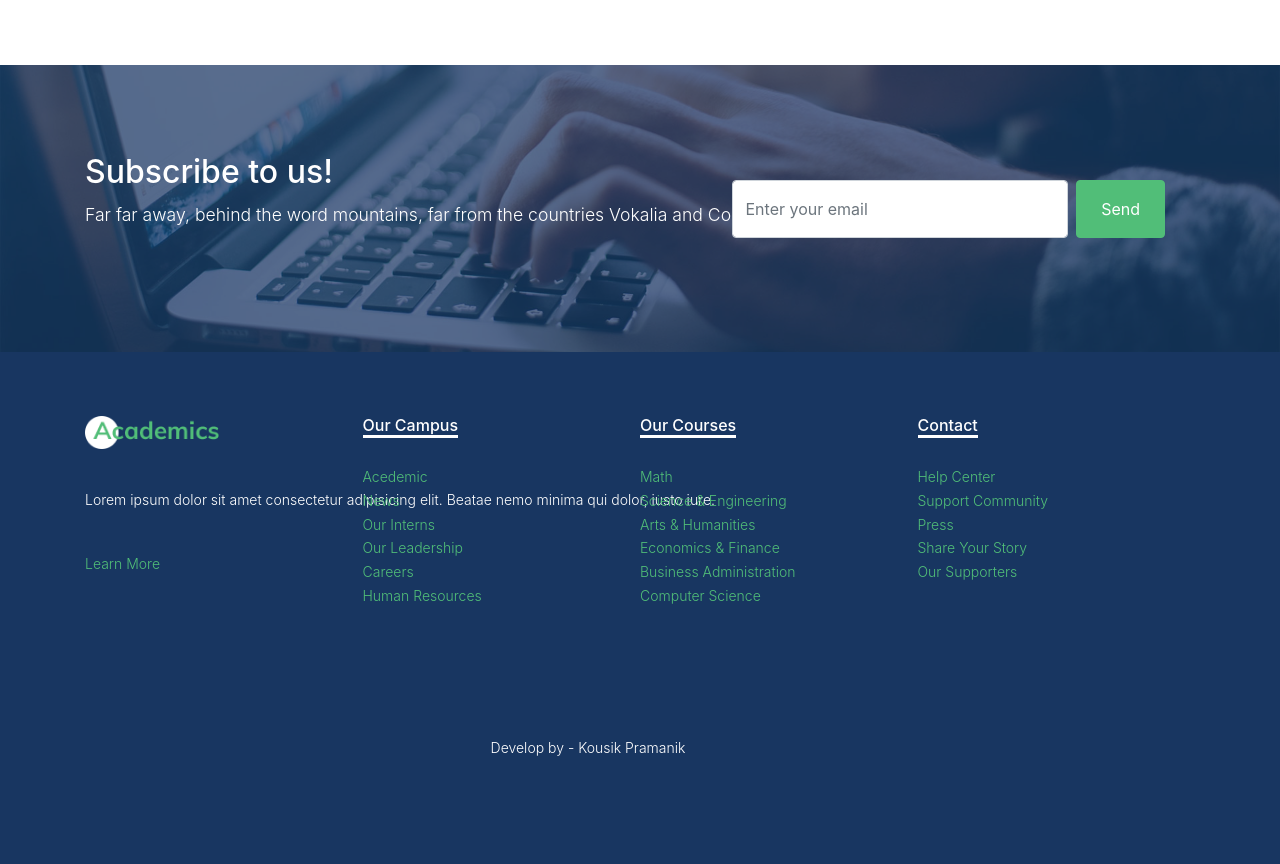
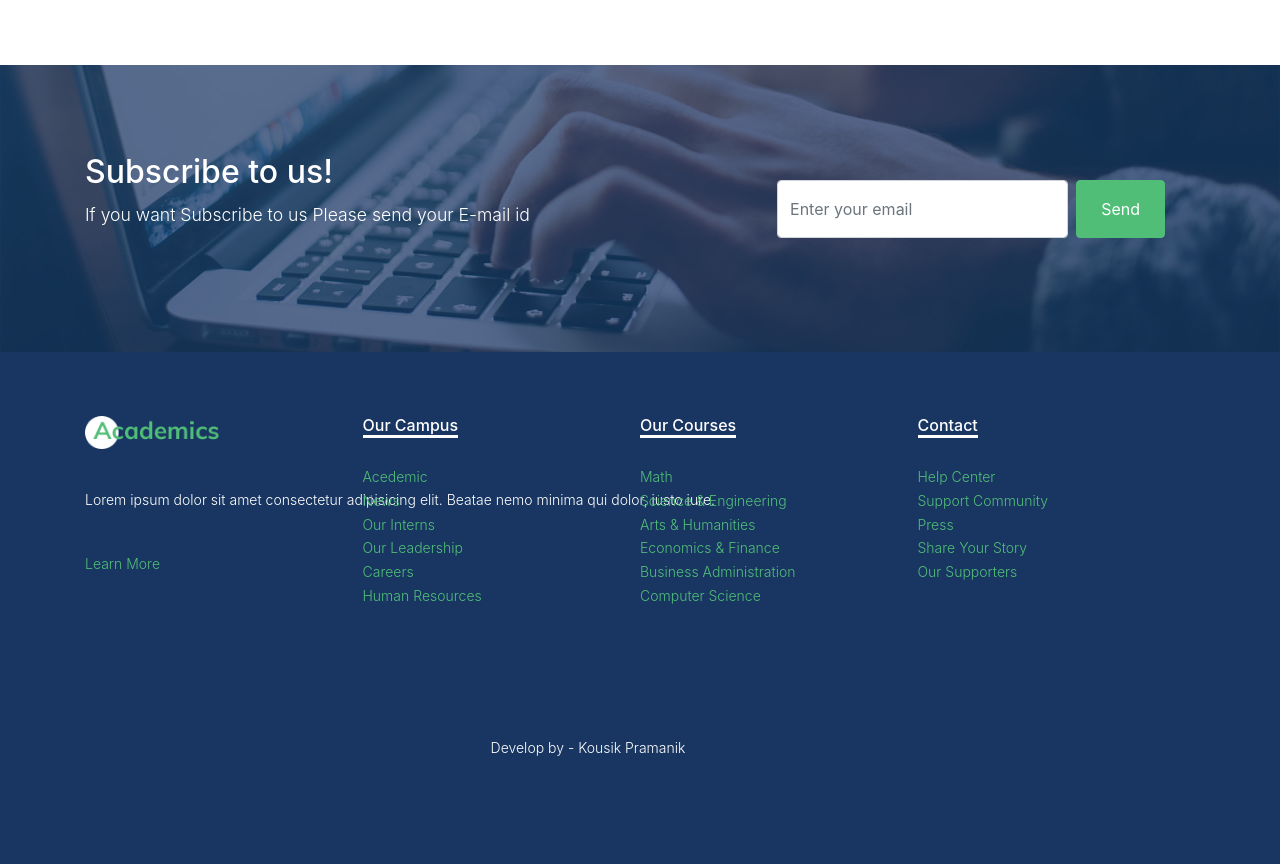
Before and after one commit to pousik/CourseHub, a Django app: page / in a window 1280 px wide; the page is wider, and only the part inside the window is pictured. Shown: the part 3847-4711 px from the top of that part. Run offline with Django 3.2, Linux system fonts and the light colour scheme; some libraries are stand-ins or nearby versions; some web fonts are replaced.

Commit message:
Update index.html

```diff
--- a/templates/index.html
+++ b/templates/index.html
@@ -66,7 +66,7 @@
         <div class="row align-items-center">
           <div class="col-lg-9 d-none d-lg-block">
             <a href="#" class="small mr-3"><span class="icon-question-circle-o mr-2"></span> Have a questions?</a>
-            <a href="#" class="small mr-3"><span class="icon-phone2 mr-2"></span> 10 20 123 456</a>
+            <a href="#" class="small mr-3"><span class="icon-phone2 mr-2"></span>09609188891</a>
             <a href="#" class="small mr-3"><span class="icon-envelope-o mr-2"></span> kousik.pramanik.97@gmail.com</a>
           </div>
           <div class="col-lg-3 text-right">
@@ -593,11 +593,11 @@
         <div class="row align-items-center">
           <div class="col-lg-7">
             <h2>Subscribe to us!</h2>
-            <p>Far far away, behind the word mountains, far from the countries Vokalia and Consonantia,</p>
+            <p>If you want Subscribe to us Please send your E-mail id</p>
           </div>
           <div class="col-lg-5">
             <form action="" class="d-flex">
-              <input type="text" class="rounded form-control mr-2 py-3" placeholder="Enter your email">
+              &nbsp;&nbsp;&nbsp;&nbsp;&nbsp;&nbsp;&nbsp;&nbsp;&nbsp;<input type="text" class="rounded form-control mr-2 py-3" placeholder="Enter your email">
               <button class="btn btn-primary rounded py-3 px-4" type="submit">Send</button>
             </form>
           </div>
```
